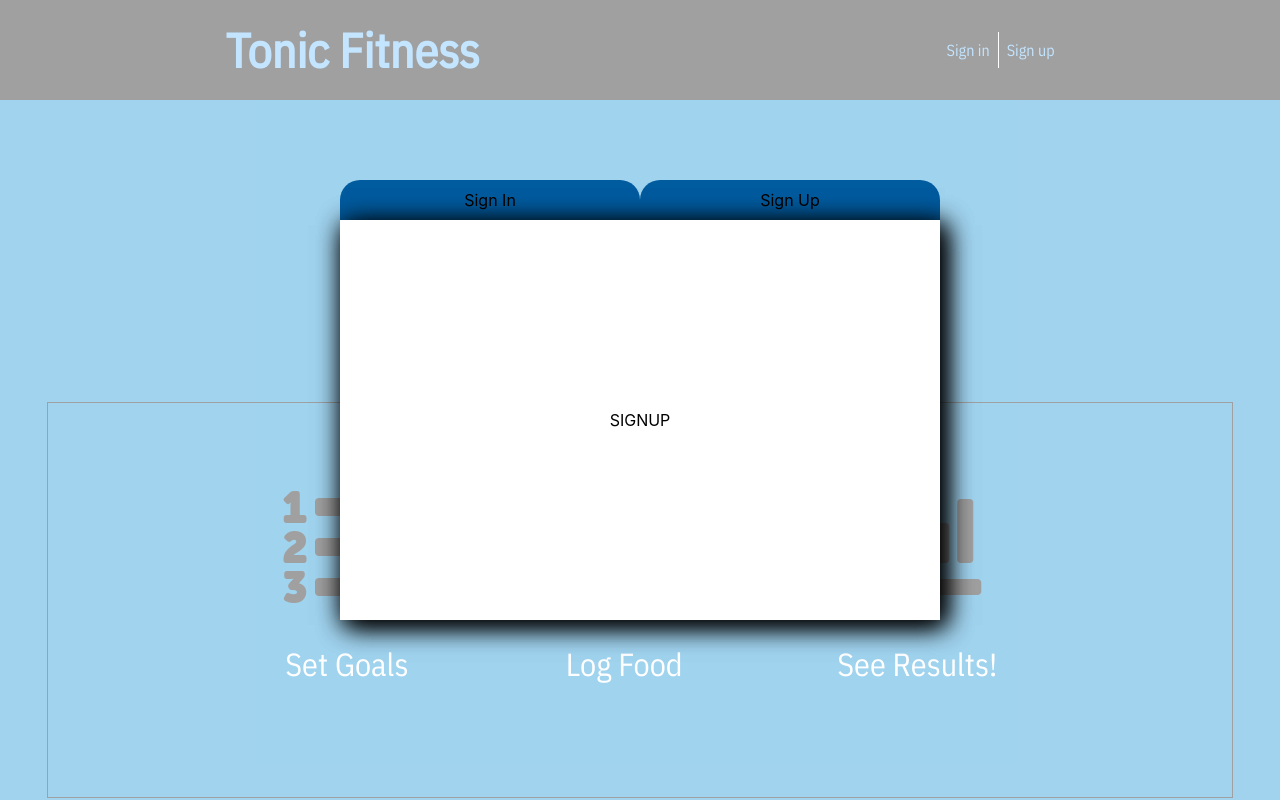
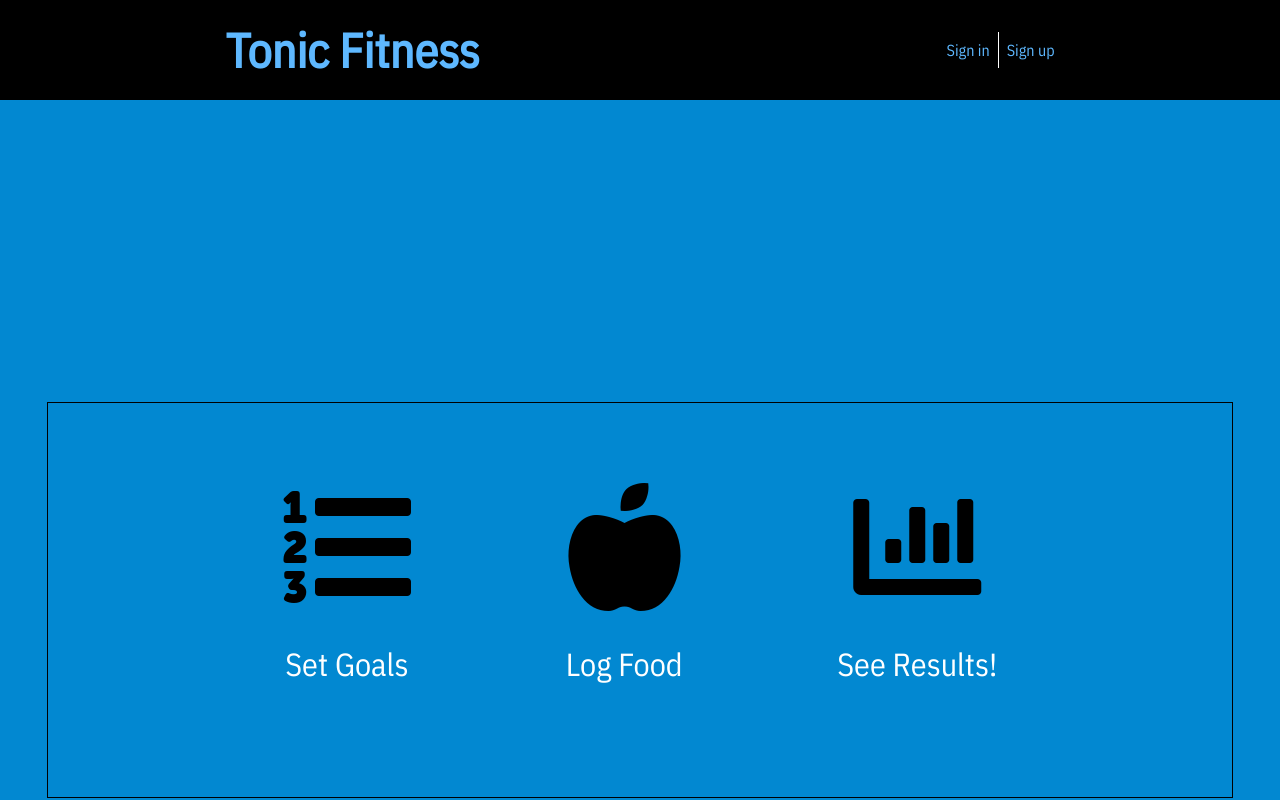
Before and after one commit to chingu-voyages/geckos-project-11, a React (Create React App) app in the folder tonic-fitness/: page / in a window 1280 px wide. Shown: the top 800 px of the page. Built offline with nearby package versions, Linux system fonts and the light colour scheme.

Commit message:
Basic function written to open Login

```diff
--- a/tonic-fitness/src/App.sass
+++ b/tonic-fitness/src/App.sass
@@ -30,6 +30,9 @@ $font-header: 'IBM Plex Sans Condensed', sans-serif
   font-family: $font-header
   font-size: 2em
   color: #fff
+
+.hide
+  display: none
 
 
 /* Nav */
@@ -84,6 +87,7 @@ $font-header: 'IBM Plex Sans Condensed', sans-serif
   justify-content: center
   align-items: center
   width: 600px
+  z-index: 2
 
 .login-nav-item
   width: 50%
--- a/tonic-fitness/src/Login.js
+++ b/tonic-fitness/src/Login.js
@@ -4,7 +4,7 @@ import Signup from './Signup.js';
 
 const Login = () => {
   return (
-    <aside id="login-container" className="flex-col">
+    <aside id="login-container" className="hide flex-col">
       <div className="login-nav">
         <span className="login-nav-item">Sign In</span>
         <span className="login-nav-item">Sign Up</span>
--- a/tonic-fitness/src/Nav.js
+++ b/tonic-fitness/src/Nav.js
@@ -1,4 +1,9 @@
 import React from 'react';
+
+const openLogin = () => {
+  let loginContainer = document.getElementById("login-container");
+  loginContainer.classList.toggle("hide");
+}
 
 const Nav = () => {
   return (
@@ -6,8 +11,12 @@ const Nav = () => {
       <header id="header">
         <h1 id="nav-header">Tonic Fitness</h1>
         <div className="nav-login">
-          <span className="nav-login-item">Sign in</span>
-          <span className="nav-login-item">Sign up</span>
+          <span className="nav-login-item"
+                onClick= {openLogin}
+                >Sign in</span>
+          <span className="nav-login-item"
+                onClick= {openLogin}
+                >Sign up</span>
         </div>
       </header>
     </nav>
```
